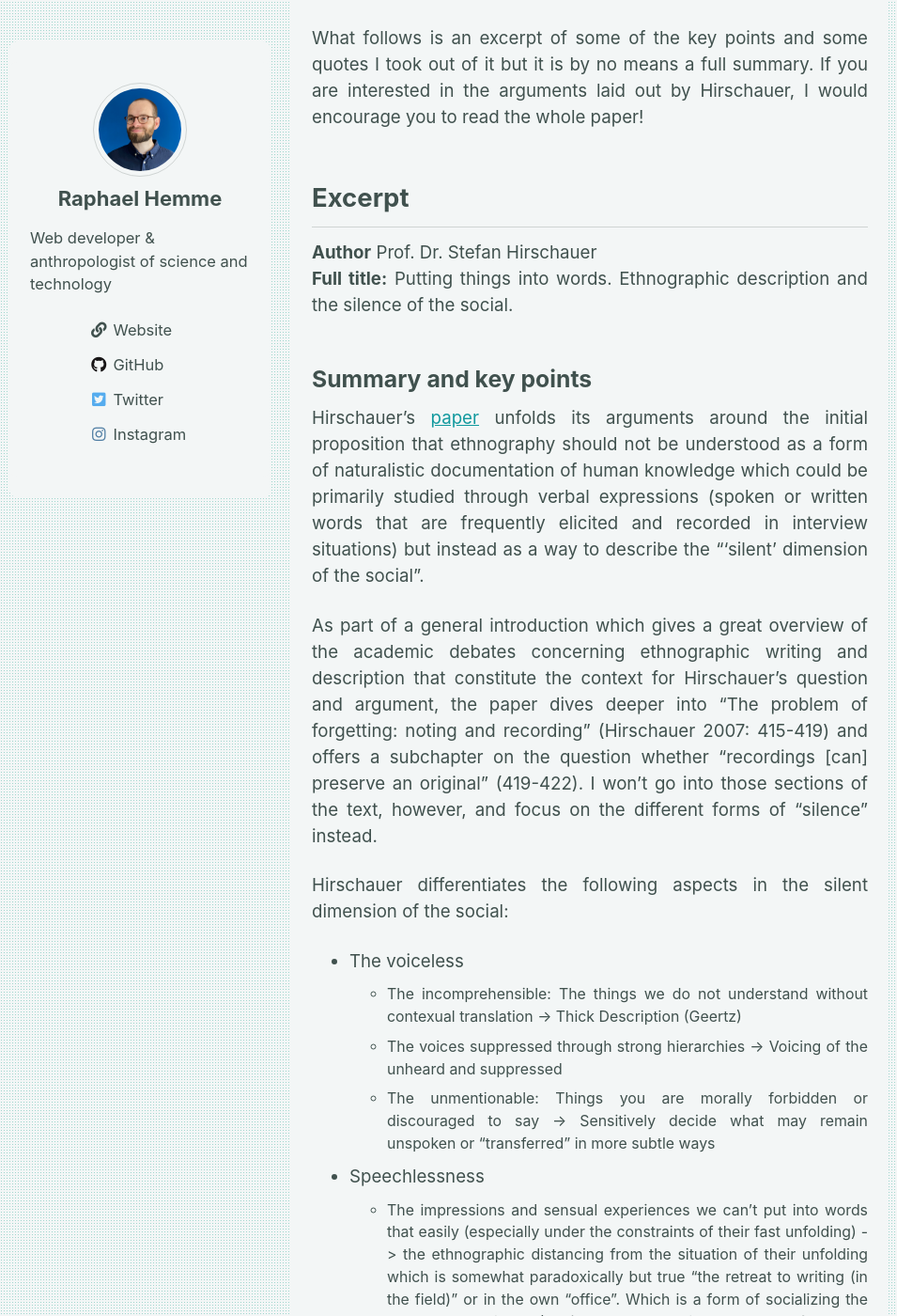
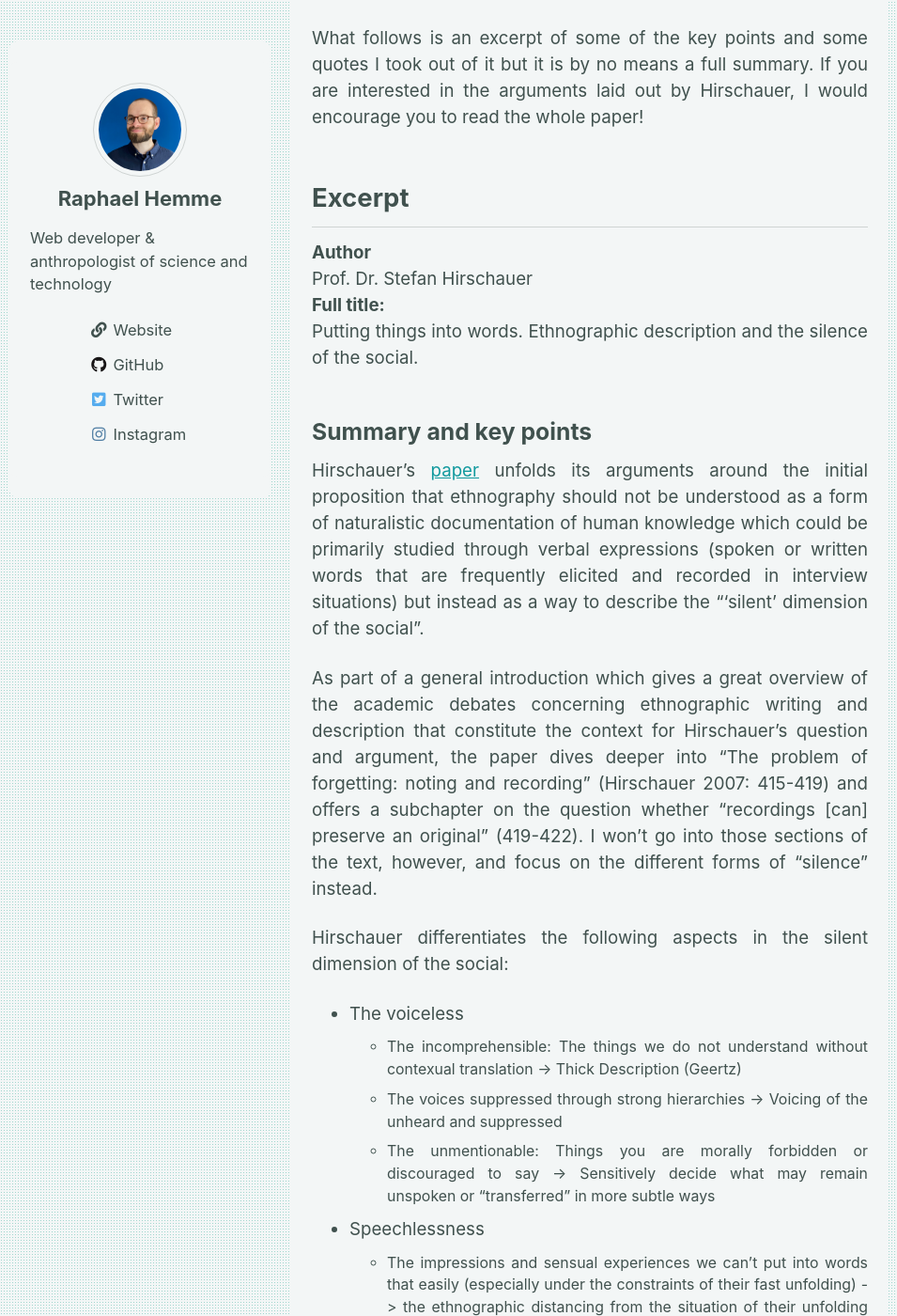
Before and after one commit to Raphael-Hemme/Raphael-Hemme.github.io, a Jekyll site: the page built from _posts/2021-01-09-excerpt-hirschauer-putting-things-into-words.md, in a window 1280 px wide and 1400 px high, scrolled down 1205 px. Shown: the whole window at 94% size, without its empty margins (12-967 px from the left). Built offline with Jekyll 4.4.1, drawn with Linux system fonts in a browser that asks for light colours; cached includes are drawn as plain includes; emoji names are drawn with the system emoji font; some of the changed text lies outside the part shown.

Commit message:
Also set max-height for avatar so it does not get stretched when only max-width is applied

```diff
--- a/_posts/2021-01-09-excerpt-hirschauer-putting-things-into-words.md
+++ b/_posts/2021-01-09-excerpt-hirschauer-putting-things-into-words.md
@@ -28,8 +28,10 @@ What follows is an excerpt of some of the key points and some quotes I took out
 
 ## Excerpt
 
-**Author** Prof. Dr. Stefan Hirschauer
-**Full title:** Putting things into words. Ethnographic description and the silence of the social.
+**Author**
+Prof. Dr. Stefan Hirschauer
+**Full title:**
+Putting things into words. Ethnographic description and the silence of the social.
 
 ### Summary and key points
 Hirschauer's [paper](https://www.theorie.soziologie.uni-mainz.de/files/2019/09/2006_HumStud_Putting-Things-Into-Words.pdf) unfolds its arguments around the initial proposition that ethnography should not be understood as a form of naturalistic documentation of human knowledge which could be primarily studied through verbal expressions (spoken or written words that are frequently elicited and recorded in interview situations) but instead as a way to describe the "'silent' dimension of the social".
@@ -62,9 +64,8 @@ In the last paragraphs, Hirschauer summarizes his arguments and answers two addi
 1. How to control the accuracy or adequacy of ethnographic description compared to technical recordings?
 2. If ethnographic description is not primarily about documenting something exactly, what other values does it offer?
 
-
 ### Quotes
-quotes that I found particularly clear and concise (even though the whole text is very well written and clear in its arguments):
+Quotes that I found particularly clear and concise (even though the whole text is very well written and clear in its arguments):
 
 On the trust in verbal accounts and the false impression of transparency in language:
 > "In most cases, we trust in the participants’ primary verbalization. In empirical social research, the positive data, the ‘given’ is almost all the time the said: narrations (oral as well as written), pieces of information, conversations, and discourse. In discourse- and conversation analysis, the linguistic forms are at the center of attention (...). Most forms of interviews, however, view language as a transparent medium without qualities, a window through which the informants allow us to get a direct view of their world. Given this rather naive approach, interviews not only skim the participants’ existing verbalizations, they also try to stimulate them by bringing and keeping their ‘informants’ in conversational situations in which they feel accountable for what they say. Interviews are verbalization methods presupposing that people have specific knowledge that can be extracted by means of ‘questioning.’"
--- a/_sass/minimal-mistakes/_sidebar.scss
+++ b/_sass/minimal-mistakes/_sidebar.scss
@@ -165,6 +165,7 @@
     align-self: center;
     justify-self: center;
     max-width: 100px;
+    max-height: 100px;
     border-radius: 50%;
 
     @include breakpoint($large) {
```
